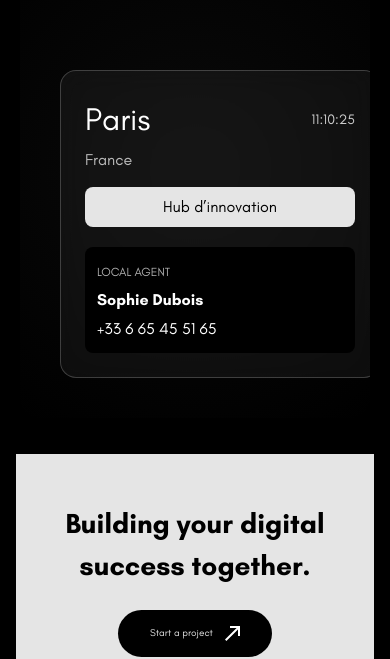
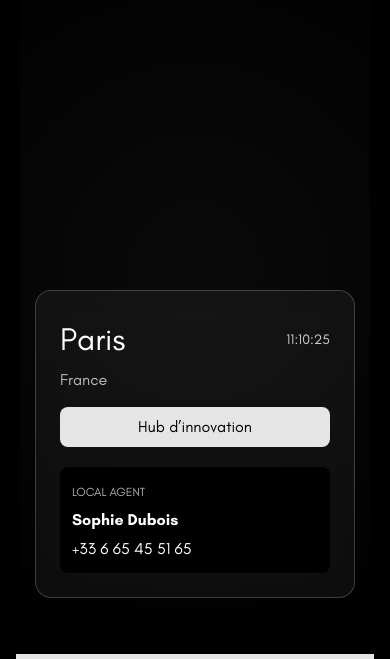
Before and after one commit to 4skygroup/Play-To-Sky-TWO, a React (Vite) app: page /localisation in a window 390 px wide. Shown: the part 655-1314 px from the top of the page. Built offline with nearby package versions, Linux system fonts and the light colour scheme.

Commit message:
Map Card moved

```diff
--- a/src/components/Carousel.tsx
+++ b/src/components/Carousel.tsx
@@ -100,9 +100,11 @@ export default function Carousel() {
 
       <div className="flex gap-3 md:gap-6 flex-1 justify-center">
         {three.map((slide, i) => (
-          <div className="w-[60vw] md:w-[min(280px,28vw)]">
+          <div
+            className="w-[60vw] md:w-[min(280px,28vw)]"
+            key={(start + i) % slides.length}
+          >
             <div
-              key={(start + i) % slides.length}
               className={`group relative aspect-square flex items-center justify-center shrink-0 w-[60vw] md:w-[min(280px,28vw)] ${i > 0 ? "hidden md:flex" : ""}`}
               style={{
                 backgroundColor: slide.bg,
--- a/src/components/map/map.css
+++ b/src/components/map/map.css
@@ -134,3 +134,15 @@
   display: block;
   margin: 5px 0;
 }
+
+@media screen and (max-width: 640px) {
+  .globe-container {
+    height: 700px;
+  }
+
+  .card {
+    bottom: 20px;
+    left: 50%;
+    transform: translateX(-50%);
+  }
+}
```
Lines whose indentation alone changed are shown as unchanged.
